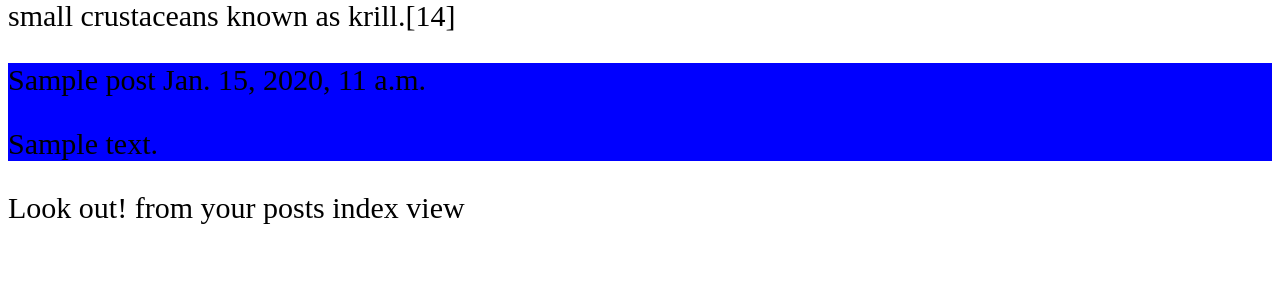
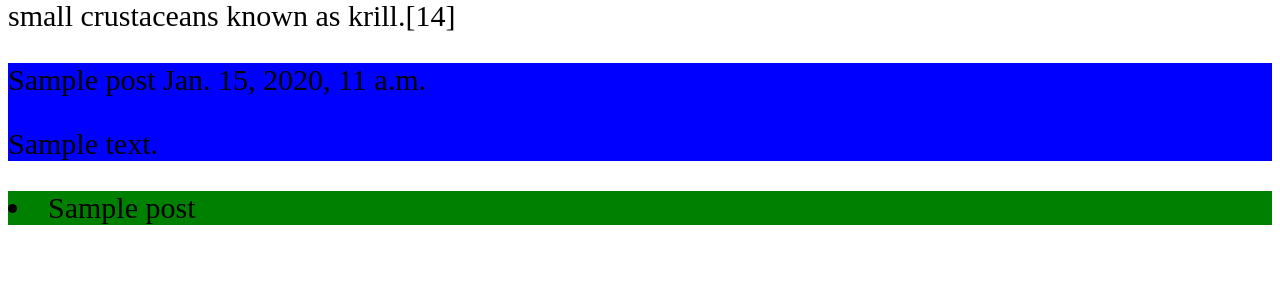
Before and after one commit to Braelan/djangostories, a Django app: page / in a window 1280 px wide. Shown: the part 201-503 px from the top of the page. Run offline with Django 3.2, Linux system fonts and the light colour scheme; tables that the repository leaves empty hold one stand-in row (values such as "Sample post"); parts of the project's set-up code (start-up, migrations or seed data) failed here and were passed over; some libraries are stand-ins or nearby versions.

Commit message:
backbone get route installed

```diff
--- a/famiasnews/urls.py
+++ b/famiasnews/urls.py
@@ -12,5 +12,5 @@ urlpatterns = [
     url(r'^admin/', include(admin.site.urls)),
     url(r'', include('news.urls')),
     url(r'^api-auth/', include('rest_framework.urls', namespace='rest_framework')),
-    url(r'^l' , include('news_api.urls'))
+    url(r'^api/' , include('news_api.urls'))
 ]
--- a/news/static/css/news.css
+++ b/news/static/css/news.css
@@ -5,3 +5,6 @@ html {
 .nojax {
   background: blue;
 }
+ li {
+   background: green;
+ }
--- a/news/static/news/collections/posts.js
+++ b/news/static/news/collections/posts.js
@@ -1,5 +1,5 @@
 FamiasNews.Collections.Posts = Backbone.Collection.extend({
-  model: FamiasNews.Models.Post,
+  // model: FamiasNews.Models.Post,
   //this will look to root/api/posts and expect there to be some json there.x
   url: "/api/posts",
 
--- a/news/static/news/models.js
+++ /dev/null
@@ -1 +0,0 @@
-console.log("hopefully some models will be here")
--- /dev/null
+++ b/news/static/news/models/post.js
@@ -0,0 +1,5 @@
+FamiasNews.Models.Post = Backbone.Model.extend({
+  urlRoot: "/api/questions",
+
+
+})
--- a/news/static/news/views/posts_index.js
+++ b/news/static/news/views/posts_index.js
@@ -9,7 +9,19 @@ FamiasNews.Views.PostsIndex = Backbone.View.extend({
   render: function() {
     // can place a sort function here
     // var view = this.template({questions: this.collection});
-    this.$el.html("Look out! from your posts index view");
+
+    //this injects into the span element as set in famiasnews.js $root and
+    //displayed in base.html
+    var $index = $("<ul></ul>")
+    var posts = this.collection
+    if (posts.length > 0) {
+      posts.each( function(post){
+        var $li = $("<li></li>")
+        $li.text(post.escape("title"))
+        this.$el.append($li)
+      }.bind(this))
+    }
+    // this.$el.html("Look out! from your posts index view");
     return this;
   }
 })
--- a/news/templates/news/base.html
+++ b/news/templates/news/base.html
@@ -7,9 +7,9 @@
     <script src="{%static 'libs/backbone.js'%}"></script>
 
     <script src="{%static 'news/famiasnews.js'%}"></script>
+    <script src="{%static 'news/models/post.js'%}"></script>
     <script src="{%static 'news/collections/posts.js'%}"></script>
     <script src="{%static 'news/utils.js'%}"></script>
-    <script src="{%static 'news/models.js'%}"></script>
     <script src="{%static 'news/views/posts_index.js'%}"></script>
     <script src="{%static 'news/routes.js'%}"></script>
     <link rel="stylesheet" href="{% static 'css/news.css' %}">
--- a/news_api/urls.py
+++ b/news_api/urls.py
@@ -2,5 +2,5 @@ from django.conf.urls import url
 from . import views
 
 urlpatterns = [
-  url(r'^$', views.get, name='posts'),
+  url(r'^posts$', views.get, name='posts'),
 ]
--- a/news_api/views.py
+++ b/news_api/views.py
@@ -1,8 +1,10 @@
 from django.shortcuts import get_object_or_404
+from django.shortcuts import get_list_or_404
 from django.shortcuts import render
 from django.http import JsonResponse
 from rest_framework import views
 from news.models import Post
+
 
 
 
@@ -18,17 +20,18 @@ from news.models import Post
 #         }
 #         return render("wow")
 def get(request):
-    post = get_object_or_404(Post.objects.all(), pk=2)
-    # data = serializers.serialize('json', post)
-    results = {
-                 'title': post.title,
-                 'author': post.author,
-                 'text': post.text,
-                'created_date': post.created_date,
-                 'published_date': post.created_date
+ # this is the json response that goes to api/posts.
+ # Backbone picks this up when it fetches the collection in famiasnews.js
+ # the collection url is set to api/posts in news/static/news/collections/posts
 
-             }
-    return JsonResponse(dict(title=post.title, text=post.text))
+    posts = get_list_or_404(Post)
 
+    postdict = []
+    for post in posts:
+            postdict.append( dict(id=post.id,
+                                   title=post.title, text=post.text,
+                                   author=post.author.username, created_date=post.created_date,
+                                    published_date=post.published_date))
+    return JsonResponse(postdict, safe=False)
 
 # Create your views here.
```
Also changed, not shown: 3 other files.
